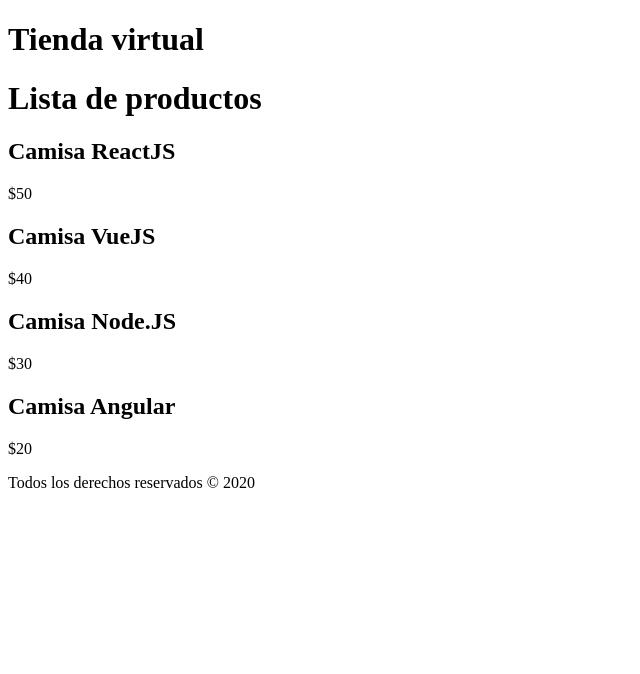
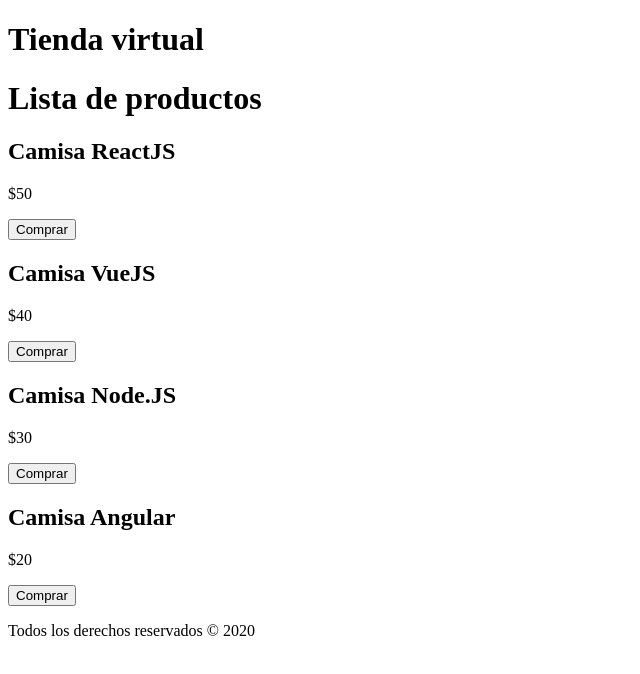
Before and after one commit to PabloFernandez-Git/basicos, a React (Create React App) app: page / in a window 1280 px wide. Shown: the top 674 px of the page, without its empty margins (0-640 px from the left). Built offline with nearby package versions, Linux system fonts and the light colour scheme.

Commit message:
Eventos en React

```diff
--- a/src/components/Producto.jsx
+++ b/src/components/Producto.jsx
@@ -3,10 +3,18 @@
 const Producto = ({ producto }) => {
   const { nombre, precio, id } = producto;
 
+  //Agregar producto al carrito
+  const seleccionarProducto = (id) => {
+    console.log("comprando...", id);
+  };
+
   return (
     <div>
       <h2>{nombre}</h2>
       <p>${precio}</p>
+      <button type="button" onClick={() => seleccionarProducto(id)}>
+        Comprar
+      </button>
     </div>
   );
 };
```
